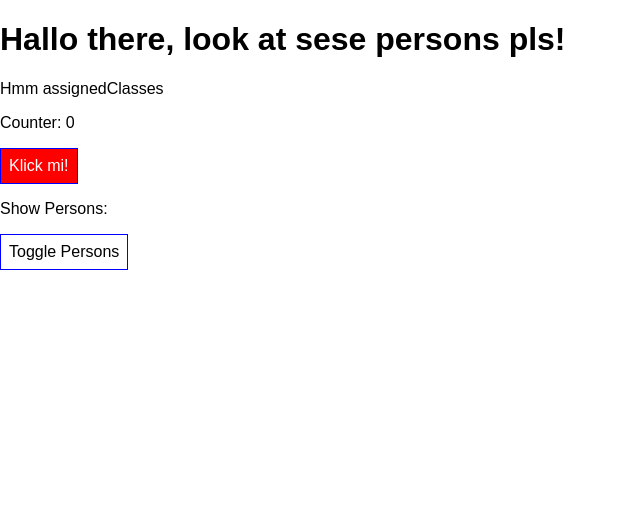
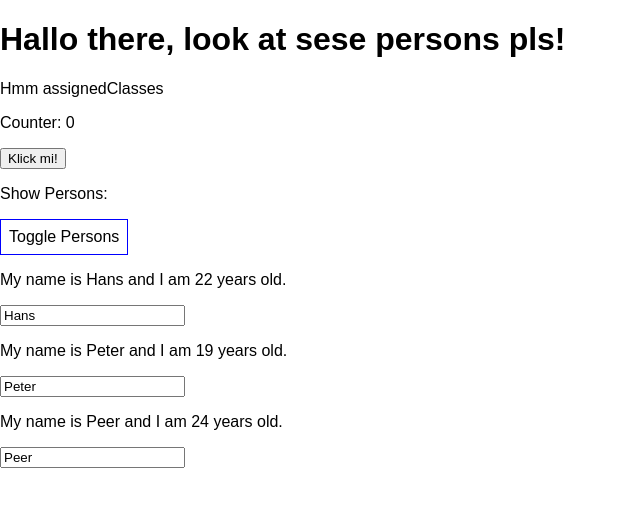
Before and after one commit to servustempore/learning-react, a React app in the folder pr2/: page / in a window 1280 px wide. Shown: the top 506 px of the page, without its empty margins (0-640 px from the left). Built offline with nearby package versions, Linux system fonts and the light colour scheme.

Commit message:
improved Project structure further

```diff
--- /dev/null
+++ b/pr2/src/components/Cockpit/Cockpit.css
@@ -0,0 +1,11 @@
+.App {
+    text-align: center;
+  }
+
+  .red {
+    color:red;
+  }
+
+  .bold {
+    font-weight: bold;
+  }
--- a/pr2/src/components/Cockpit/Cockpit.js
+++ b/pr2/src/components/Cockpit/Cockpit.js
@@ -0,0 +1,40 @@
+import React from 'react';
+import classes from './Cockpit.css';
+
+const cockpit = (props) => {
+    const style = {
+        backgroundColor: 'green',
+        font: 'inherit',
+        color: 'white',
+        border: '1px solid blue',
+        padding: '8px',
+        cursor: 'pointer'
+    };
+
+    const assignedClasses = [];
+    let btnClass = '';
+
+    if (props.showPersons){
+        btnClass = classes.Red;
+    }
+
+    if (props.persons.length <= 2){
+      assignedClasses.push(classes.red);
+    }
+    if (props.persons.length <= 1){
+      assignedClasses.push(classes.bold);
+    }
+
+    return (
+        <div className={classes.App}>
+            <h1>Hallo there, look at sese persons pls!</h1>
+            <p className={assignedClasses.join(' ')}>Hmm assignedClasses</p>
+            <p>Counter: {props.counter}</p>
+            <button className={btnClass} onClick={props.clickMe}>Klick mi!</button>
+            <p>Show Persons: </p>
+            <button className="button-cstm" onClick={props.togglePersons}>Toggle Persons</button>
+        </div>
+    );
+};
+
+export default cockpit;
--- a/pr2/src/components/Persons/Persons.js
+++ b/pr2/src/components/Persons/Persons.js
@@ -0,0 +1,15 @@
+import React from 'react';
+import Person from './Person/Person';
+
+const Persons = (props) => {
+    return props.persons.map((person, index) => {
+        return <Person key={person.id}
+        name={person.name}
+        age={person.age}
+        click={() => props.click(index)}
+        changeName={(event) => props.changeName(event, person.id)}
+        />
+    });
+};
+
+export default Persons;
--- a/pr2/src/containers/App.js
+++ b/pr2/src/containers/App.js
@@ -1,6 +1,7 @@
 import React, { Component } from 'react';
 import classes from './App.css';
-import Person from '../components/Persons/Person/Person';
+import Persons from '../components/Persons/Persons';
+import Cockpit from '../components/Cockpit/Cockpit';
 
 class App extends Component {
   state = {
@@ -49,61 +50,40 @@ class App extends Component {
     })
   }
 
-  personify = (person, index) => {
-    return
-      <Person key={person.id}
-        name={person.name}
-        age={person.age}
-        click={() => this.deletePerson(index)/*this.deletePerson.bind(this, person.name)*/}
-        changeName={(event) => this.changeName(event, person.id)}
-      />;
-  }
-
   togglePersons = () => {
     const showPersons = this.state.showPerson;
     this.setState({showPerson: !showPersons});
   }
 
   render() {
-    const style = {
-      backgroundColor: 'green',
-      font: 'inherit',
-      color: 'white',
-      border: '1px solid blue',
-      padding: '8px',
-      cursor: 'pointer'
-    };
+
 
     let persons = null;
 
     if(this.state.showPerson){
       persons = (
-        this.state.persons.map(this.personify)
+      <div>
+        <Persons
+        persons={this.state.persons}
+        click={this.deletePerson}
+        changeName={this.changeName}
+        />
+      </div>
       );
-
-      style.backgroundColor = 'red';
     }
 
-    const assignedClasses = [];
 
-    if (this.state.persons.length <= 2){
-      assignedClasses.push(classes.red);
-    }
-    if (this.state.persons.length <= 1){
-      assignedClasses.push(classes.bold);
-    }
 
     return (
       <div className={classes.App}>
-        <h1>Hallo there, look at sese persons pls!</h1>
-        <p className={assignedClasses.join(' ')}>Hmm assignedClasses</p>
-        <p>Counter: {this.state.counter}</p>
-        <button style={style} onClick={this.clickMe}>Klick mi!</button>
-        <p>Show Persons: </p>
-        <button className="button-cstm" onClick={this.togglePersons}>Toggle Persons</button>
-        <div>
-          {persons}
-        </div>
+      <Cockpit
+      persons={this.state.persons}
+      showPersons={this.state.showPerson}
+      counter={this.state.counter}
+      clickMe={this.clickMe}
+      togglePersons={this.togglePersons}
+      />
+      {persons}
       </div>
     );
     // return React.createElement('div', {className: 'App'}, React.createElement('h1', null, 'Hallo there, this is me, Hans!'));
```
